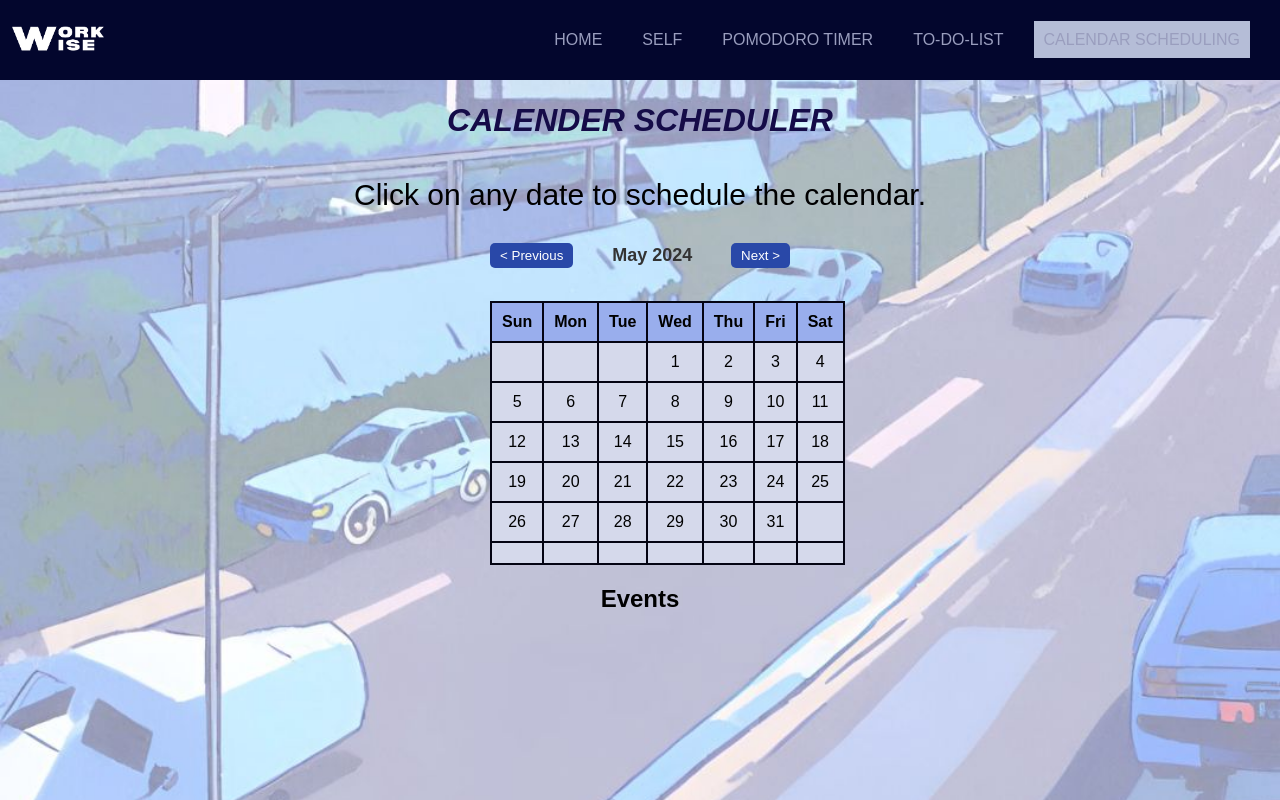
After one commit to g-ash-y/WorkWise, a PHP site: page /cal.php in a window 1280 px wide. The commit adds this page. Run offline with PHP 8.4, Linux system fonts and the light colour scheme.

Commit message:
update backgrounds

```diff
--- a/attend.php
+++ b/attend.php
@@ -6,7 +6,10 @@
     <link rel="stylesheet" href="attend.css">
     <style>
     body {
-  font-family: Arial, sans-serif;
+  font-family: Arial, sans-seri;
+  background-image: url(attendbg.png);
+  background-repeat: no-repeat;
+  background-size: cover;
 }
 
 .container {
@@ -74,6 +77,7 @@ a:hover {
     </style>
 </head>
 <body>
+
     <div>
         <nav>
             <div class="logo">
--- a/cal.html
+++ b/cal.html
@@ -155,9 +155,9 @@
     <b>
     <center><h1>CALENDER SCHEDULER</h1></center></b>
     <br>
-    <center><h style="text-align: center;">Click on any date to schedule the calendar.</h></center>
+    <center><h style="text-align: center; font-size: 30px;">Click on any date to schedule the calendar.</h></center>
     <br>
-    <div id="calendarContainer">
+    <center><div id="calendarContainer">
         <div id="calendarHeader">
             <button id="prevMonth">&lt; Previous</button>
             <h2 id="monthYearDisplay"></h2>
@@ -176,7 +176,7 @@
        <center> <h2>Events</h2></center>
         <ul id="eventsByDate" style="padding-left: 40%;"></ul>
     </div>
-
+</center>
     <script>
         document.addEventListener('DOMContentLoaded', function () {
             var calendarContainer = document.getElementById('calendar');
--- /dev/null
+++ b/cal.php
@@ -0,0 +1,367 @@
+<?php
+$HOSTNAME='localhost';
+$USERNAME='root';
+$PASSWORD='';
+$DATABASE='learning management sys'; // corrected the database name, removed spaces
+
+// Establish connection
+$con = mysqli_connect($HOSTNAME, $USERNAME, $PASSWORD, $DATABASE);
+
+// Check connection
+if (!$con) {
+    die("Connection failed: " . mysqli_connect_error());
+}
+
+// Check if the form has been submitted
+if ($_SERVER["REQUEST_METHOD"] == "POST") {
+    // Retrieve data from the forms
+    $date = $_POST["eventDate"];
+    $eventName = $_POST["eventName"];
+
+    // Prepare SQL statement to insert data into the table
+    $sql = "INSERT INTO calender (date, event) VALUES (?, ?)";
+
+    // Prepare and bind parameters
+    $stmt = $con->prepare($sql);
+    $stmt->bind_param("ss", $date, $eventName);
+
+    // Execute the SQL statement
+    if ($stmt->execute()) {
+        echo "New record created successfully";
+    } else {
+        echo "Error: " . $sql . "<br>" . $con->error;
+    }
+
+    // Close statement
+    $stmt->close();
+}
+
+// Close connection
+mysqli_close($con);
+?>
+<!DOCTYPE html>
+<html lang="en">
+<head>
+    <meta charset="UTF-8">
+    <meta name="viewport" content="width=device-width, initial-scale=1.0">
+    <title>Interactive Calendar with Events</title>
+    <script src="https://ajax.googleapis.com/ajax/libs/jquery/3.6.0/jquery.min.js"></script>
+    <style>
+      body {
+            font-family: Arial, sans-serif;
+            background-image: url(calpic2.jpg);
+            background-repeat: no-repeat;
+            background-size: cover; /* Cover the entire viewport */
+           background-position: center;
+           margin: 0;
+           padding: 0;
+       }
+       H1{
+           font-style: italic;
+           color: rgb(21, 12, 72);
+       }
+
+       #calendarContainer {
+           width: 300px;
+           margin: 0 auto;
+           position: relative;
+       }
+
+       #calendarHeader {
+           display: flex;
+           justify-content: space-between;
+           align-items: center;
+           margin-bottom: 10px;
+       }
+
+       #prevMonth, #nextMonth {
+           background-color: #2948a8;
+           color: #fff;
+           border: none;
+           padding: 5px 10px;
+           border-radius: 5px;
+           cursor: pointer;
+           outline: none;
+       }
+
+       #prevMonth:hover, #nextMonth:hover {
+           background-color: #7f8bc9;
+       }
+
+       #monthYearDisplay {
+           font-size: 18px;
+           font-weight: bold;
+           color: #333;
+       }
+
+        table {
+            width: 100%;
+            border-collapse: collapse;
+            margin-top: 20px;
+        }
+
+        th, td {
+            border: 2px solid #040413;
+            padding: 10px;
+            text-align: center;
+        }
+
+        th {
+            background-color: #99aeed;
+        }
+
+        td {
+            cursor: pointer;
+            background-color: rgb(213, 217, 235);
+        }
+
+        #eventForm {
+            display: none;
+            margin-top: 20px;
+            text-align: center;
+        }
+
+        #eventList {
+            margin-top: 20px;
+            text-align: center;
+        }
+
+        #eventList ul {
+            list-style-type: none;
+            padding: 0;
+            margin: 0;
+            text-align: center;
+        }
+
+        #eventList li {
+            margin-bottom: 5px;
+            text-align: center;
+        }
+        input{
+            text-align: center;
+            color: rgb(6, 4, 100);
+        }
+
+        nav {
+            background-color: #03062d;
+            padding: 10px;
+            display: flex;
+            align-items: center;
+            justify-content: space-between;
+            margin-top: 0%;
+            width: auto;
+            margin-left: 0%;
+            margin-right: 0%;
+        }
+        .logo img {
+            width: 100px;color: #acaebc;
+        }
+        ul {
+            list-style-type: none;
+            margin: 0;
+            padding: 0;
+            display: flex;
+        }
+        li {
+            margin-right: 20px;
+        }
+        a {
+            color: #9a9ebe;
+            text-decoration: none;
+            padding: 10px;
+            transition: background-color 0.3s ease;
+        }
+        a:hover {
+            background-color: #b5bdd7;
+        }
+        a.active {
+            background-color: #b5bdd7;
+        }
+    </style>
+</head>
+<body>
+<div>
+        <nav>
+            <div class="logo">
+                <img src="workwise.png" alt="..." height="50%" width="50%">
+            </div>
+            <ul>
+                <li><a href="index.html">HOME</a></li>
+                <li><a href="self.html">SELF</a></li>
+                <li><a href="pomo.html">POMODORO TIMER</a></li>
+                <li><a href="todo.html">TO-DO-LIST</a></li>
+                <li><a href="cal.html" class="active">CALENDAR SCHEDULING</a></li>
+            </ul>
+        </nav>
+    </div>
+    <b>
+    <center><h1>CALENDER SCHEDULER</h1></center></b>
+    <br>
+    <center><h style="text-align: center; font-size: 30px;">Click on any date to schedule the calendar.</h></center>
+    <br>
+    <center><div id="calendarContainer">
+        <div id="calendarHeader">
+            <button id="prevMonth">&lt; Previous</button>
+            <h2 id="monthYearDisplay"></h2>
+            <button id="nextMonth">Next &gt;</button>
+        </div>
+        <div id="calendar"></div>
+    </div>
+    <div id="eventForm">
+        <label for="eventDate">Event Date:</label>
+        <input type="date" id="eventDate" name="eventDate" required>
+        <label for="eventName">Event Name:</label>
+        <input type="text" id="eventName" name="eventName" required>
+        <button id="addEvent">Add Event</button>
+    </div>
+    <div id="eventList" style="text-align: center;">
+       <center> <h2>Events</h2></center>
+        <ul id="eventsByDate" style="padding-left: 40%;"></ul>
+    </div>
+</center>
+
+
+<script>
+    document.addEventListener('DOMContentLoaded', function () {
+        var calendarContainer = document.getElementById('calendar');
+        var calendarHeader = document.getElementById('calendarHeader');
+        var monthYearDisplay = document.getElementById('monthYearDisplay');
+        var prevMonthButton = document.getElementById('prevMonth');
+        var nextMonthButton = document.getElementById('nextMonth');
+        var eventForm = document.getElementById('eventForm');
+        var eventDateInput = document.getElementById('eventDate');
+        var eventNameInput = document.getElementById('eventName');
+        var addEventButton = document.getElementById('addEvent');
+        var eventsByDateList = document.getElementById('eventsByDate');
+
+        var currentDate = new Date();
+        var currentMonth = currentDate.getMonth();
+        var currentYear = currentDate.getFullYear();
+        var eventsData = {};
+
+        function daysInMonth(month, year) {
+            return new Date(year, month + 1, 0).getDate();
+        }
+
+        function renderCalendar(month, year) {
+            var calendarHtml = '<table>';
+            calendarHtml += '<tr><th>Sun</th><th>Mon</th><th>Tue</th><th>Wed</th><th>Thu</th><th>Fri</th><th>Sat</th></tr>';
+
+            var firstDay = new Date(year, month, 1).getDay();
+            var totalDays = daysInMonth(month, year);
+
+            var dayCounter = 1;
+
+            for (var i = 0; i < 6; i++) {
+                calendarHtml += '<tr>';
+                for (var j = 0; j < 7; j++) {
+                    if ((i === 0 && j < firstDay) || dayCounter > totalDays) {
+                        calendarHtml += '<td></td>';
+                    } else {
+                        calendarHtml += '<td data-date="' + year + '-' + (month + 1) + '-' + dayCounter + '">' + dayCounter + '</td>';
+                        dayCounter++;
+                    }
+                }
+                calendarHtml += '</tr>';
+            }
+
+            calendarHtml += '</table>';
+            calendarContainer.innerHTML = calendarHtml;
+
+            // Attach click event to each date cell
+            var dateCells = document.querySelectorAll('#calendar td[data-date]');
+            dateCells.forEach(function (cell) {
+                cell.addEventListener('click', function () {
+                    showEventForm(cell.getAttribute('data-date'));
+                });
+            });
+
+            // Update month and year display
+            monthYearDisplay.textContent = new Date(year, month).toLocaleString('default', { month: 'long' }) + ' ' + year;
+        }
+
+        // Function to switch to the previous month
+        function prevMonth() {
+            currentMonth--;
+            if (currentMonth < 0) {
+                currentMonth = 11;
+                currentYear--;
+            }
+            renderCalendar(currentMonth, currentYear);
+        }
+
+        // Function to switch to the next month
+        function nextMonth() {
+            currentMonth++;
+            if (currentMonth > 11) {
+                currentMonth = 0;
+                currentYear++;
+            }
+            renderCalendar(currentMonth, currentYear);
+        }
+
+        // Event listeners for previous and next month buttons
+        prevMonthButton.addEventListener('click', prevMonth);
+        nextMonthButton.addEventListener('click', nextMonth);
+
+        function showEventForm(date) {
+            eventDateInput.value = date;
+            eventForm.style.display = 'block';
+        }
+
+        function addEvent() {
+            var date = eventDateInput.value;
+            var eventName = eventNameInput.value;
+
+            if (date && eventName) {
+                // Handle the event data
+                if (!eventsData[date]) {
+                    eventsData[date] = [];
+                }
+
+                eventsData[date].push(eventName);
+                renderEventsList();
+                clearEventForm();
+
+                // AJAX request to send form data to PHP script
+                var formData = new FormData();
+                formData.append('eventDate', date);
+                formData.append('eventName', eventName);
+
+                fetch('cal.php', {
+                    method: 'POST',
+                    body: formData
+                })
+                .then(response => response.text())
+                .then(data => {
+                    // Handle PHP script response
+                    console.log(data);
+                })
+                .catch(error => {
+                    console.error('Error:', error);
+                });
+            }
+        }
+
+        function renderEventsList() {
+            eventsByDateList.innerHTML = '';
+            for (var date in eventsData) {
+                var eventsList = document.createElement('li');
+                eventsList.innerHTML = '<strong>' + date + ':</strong> ' + eventsData[date].join(', ');
+                eventsByDateList.appendChild(eventsList);
+            }
+        }
+
+        function clearEventForm() {
+            eventDateInput.value = '';
+            eventNameInput.value = '';
+            eventForm.style.display = 'none';
+        }
+
+        addEventButton.addEventListener('click', addEvent);
+
+        renderCalendar(currentMonth, currentYear);
+    });
+</script>
+</body>
+</html>
```
Also changed, not shown: todo.html (+9 -6 lines), todo.php (+21 -9 lines), attendbg.png (added), todobg.jpg (added), todopic.jpg (added), 1 other file.
